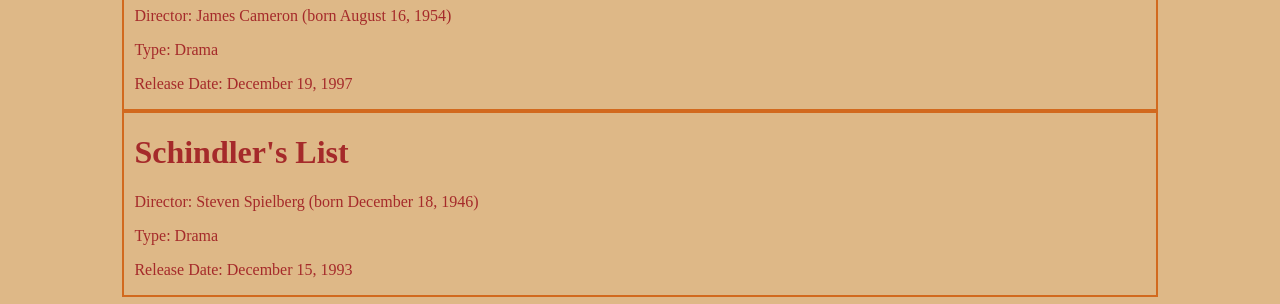
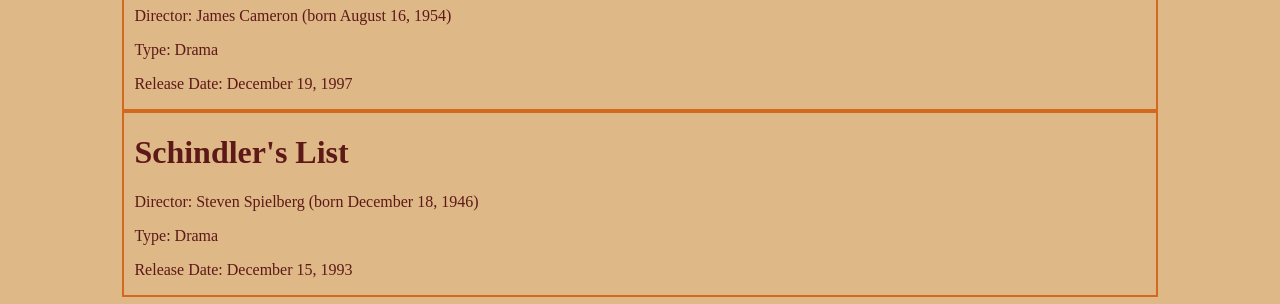
Before and after one commit to Sha78/sha78.github.io, a plain HTML site: page pages/movies.html in a window 1280 px wide. Shown: the part 638-942 px from the top of the page. Drawn offline with Linux system fonts and the light colour scheme.

Commit message:
Update movies.css

```diff
--- a/mystyles/movies.css
+++ b/mystyles/movies.css
@@ -1 +1 @@
-body{background-color:#DEB887;color:#A52A2A}header{width:60%;background-image:url(../images/banner.png);margin:0 auto;text-align:center;box-shadow:5px 5px 5px gray;font-size:1.5rem;color:black}div{width:80%;margin:0 auto;border:2px solid #D2691E;padding:0 10px}footer{width:60%;margin:10px auto;padding:3px 0;text-align:center;background-color:#A52A2A;color:white;font-size:0.9rem}footer img{float:left;margin:0 5px 5px 0}
+body{background-color:#DEB887;color:#5D1818}header{width:60%;background-image:url(../images/banner.png);margin:0 auto;text-align:center;box-shadow:5px 5px 5px gray;font-size:1.5rem;color:black}div{width:80%;margin:0 auto;border:2px solid #D2691E;padding:0 10px}footer{width:60%;margin:10px auto;padding:3px 0;text-align:center;background-color:#A52A2A;color:white;font-size:0.9rem}footer img{float:left;margin:0 5px 5px 0}
```
